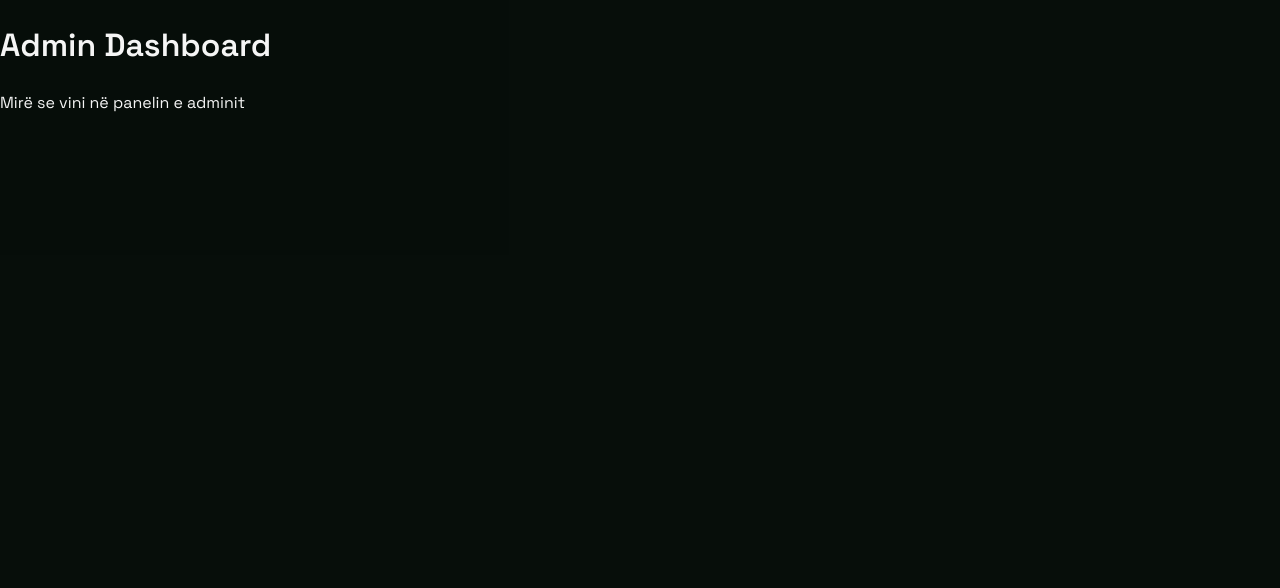
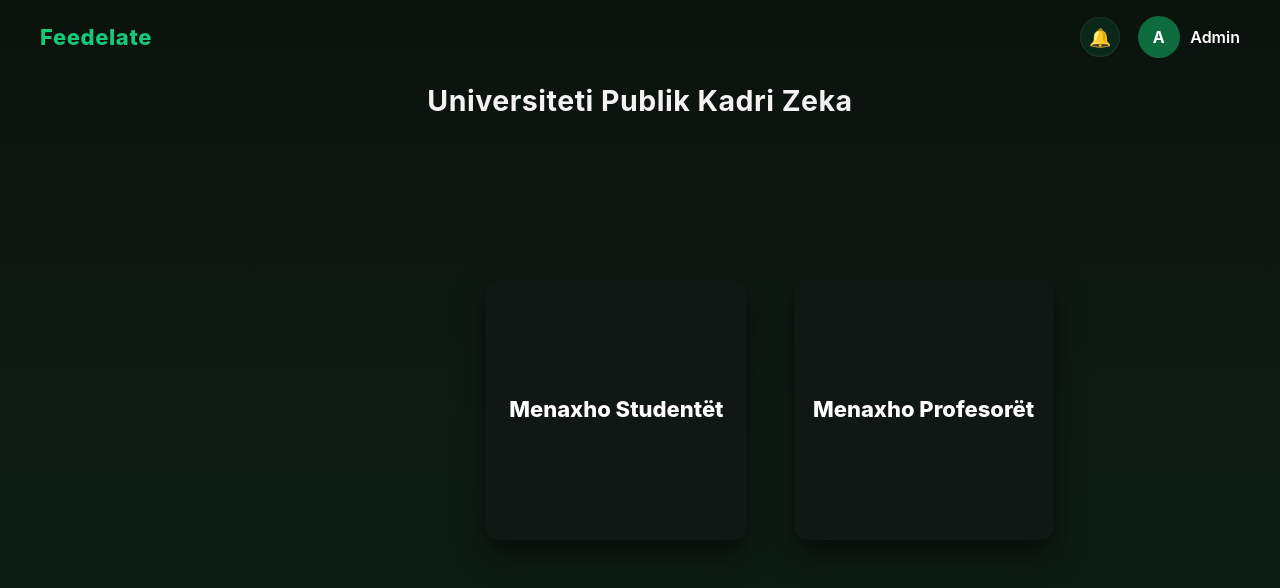
Before and after one commit to Agon06/Feedelate-UKZ, a React app in the folder Frontend/: page /admin in a window 1280 px wide. Shown: the top 588 px of the page. Built offline with nearby package versions, Linux system fonts and the light colour scheme; no server answers; the HTML template or start-up script is replaced by a standard one.

Commit message:
Nryshimi tek faqja admin

```diff
--- a/Frontend/src/Admin/AdminDashboard.jsx
+++ b/Frontend/src/Admin/AdminDashboard.jsx
@@ -1,9 +1,189 @@
-import React from 'react';
+import React, { useState, useEffect, useMemo, useCallback } from 'react';
+import { useNavigate } from 'react-router-dom';
+
 const AdminDashboard = () => {
+    const navigate = useNavigate();
+
+    const [isMobile, setIsMobile] = useState(false);
+    useEffect(() => {
+        const onResize = () => setIsMobile(window.innerWidth < 720);
+        onResize();
+        window.addEventListener('resize', onResize);
+        return () => window.removeEventListener('resize', onResize);
+    }, []);
+
+    const adminName = 'Admin';
+    const avatarLetter = 'A';
+
+    const pageStyle = {
+        color: '#fff',
+        minHeight: '100vh',
+        background: 'linear-gradient(180deg, rgba(10,18,12,1) 0%, rgba(14,28,20,1) 50%, rgba(12,30,18,1) 100%)',
+        padding: 0,
+        margin: 0,
+        fontFamily: 'Inter, system-ui, Arial, sans-serif',
+        boxSizing: 'border-box'
+    };
+
+    const topBarStyle = {
+        display: 'flex',
+        justifyContent: 'space-between',
+        alignItems: 'center',
+        padding: isMobile ? '0.85rem 1.5rem' : '1rem 2.5rem',
+        minHeight: 64,
+        width: '100%',
+        boxSizing: 'border-box'
+    };
+
+    const brandStyle = {
+        color: '#17c77a',
+        fontWeight: 800,
+        fontSize: isMobile ? 18 : 22,
+        letterSpacing: 0.6
+    };
+
+    const titleStyle = {
+        textAlign: 'center',
+        fontSize: isMobile ? 16 : 19,
+        marginTop: isMobile ? 10 : 6,
+        opacity: 0.95,
+        letterSpacing: 0.5
+    };
+
+    const actionsStyle = {
+        display: 'flex',
+        alignItems: 'center',
+        gap: isMobile ? 12 : 18
+    };
+
+    const bellStyle = {
+        width: 40,
+        height: 40,
+        borderRadius: 20,
+        background: 'rgba(23, 199, 122, 0.12)',
+        border: '1px solid rgba(255,255,255,0.08)',
+        display: 'flex',
+        alignItems: 'center',
+        justifyContent: 'center',
+        fontSize: 18,
+        color: '#fbd38d'
+    };
+
+    const adminBadge = {
+        display: 'flex',
+        alignItems: 'center',
+        gap: 10,
+        fontWeight: 600
+    };
+
+    const avatarStyle = {
+        width: 42,
+        height: 42,
+        borderRadius: 21,
+        background: '#0e6b3d',
+        display: 'flex',
+        alignItems: 'center',
+        justifyContent: 'center',
+        color: '#fff',
+        fontWeight: 700,
+        letterSpacing: 0.8
+    };
+
+    const layoutContainer = {
+        position: 'relative',
+        minHeight: isMobile ? '90vh' : '70vh',
+        width: '100%',
+        display: 'block',
+        overflow: 'visible'
+    };
+
+    const cardBase = {
+        position: 'absolute',
+        width: isMobile ? 160 : 260,
+        height: isMobile ? 160 : 260,
+        background: 'rgba(16, 24, 20, 0.85)',
+        color: '#fff',
+        display: 'flex',
+        alignItems: 'center',
+        justifyContent: 'center',
+        borderRadius: 14,
+        boxShadow: '0 14px 30px rgba(0,0,0,0.6)',
+        fontSize: isMobile ? 16 : 22,
+        fontWeight: 800,
+        cursor: 'pointer',
+        transition: 'transform 180ms ease, box-shadow 180ms ease'
+    };
+
+    const cards = useMemo(() => ([
+        { id: 'students', label: 'Menaxho Studentët', to: '/admin/menaxho-studentet' },
+        { id: 'professors', label: 'Menaxho Profesorët', to: '/admin/menaxho-profesoret' }
+    ]), []);
+
+    const positions = useMemo(() => (
+        isMobile
+            ? [
+                { left: '50%', top: '28%', transform: 'translateX(-50%)' },
+                { left: '50%', top: '58%', transform: 'translateX(-50%)' }
+            ]
+            : [
+                { left: '38%', top: '28%' },
+                { left: '62%', top: '28%' }
+            ]
+    ), [isMobile]);
+
+    const handleNavigate = useCallback((to) => {
+        navigate(to);
+    }, [navigate]);
+
+    const handleKeyDown = useCallback((event, to) => {
+        if (event.key === 'Enter' || event.key === ' ') {
+            event.preventDefault();
+            handleNavigate(to);
+        }
+    }, [handleNavigate]);
+
     return (
-        <div className="admin-dashboard">
-            <h1>Admin Dashboard</h1>
-            <p>Mirë se vini në panelin e adminit</p>
+        <div className="admin-dashboard" style={pageStyle}>
+            <div style={topBarStyle}>
+                <div style={brandStyle}>Feedelate</div>
+                <div style={{ flex: 1 }} />
+                <div style={actionsStyle}>
+                    <div style={bellStyle} aria-label="notifications" role="img">
+                        🔔
+                    </div>
+                    <div style={adminBadge}>
+                        <div style={avatarStyle}>{avatarLetter}</div>
+                        <span>{adminName}</span>
+                    </div>
+                </div>
+            </div>
+
+            <div style={{ width: '100%', boxSizing: 'border-box' }}>
+                <div style={titleStyle}>
+                    <h2 style={{ margin: 0 }}>Universiteti Publik Kadri Zeka</h2>
+                </div>
+            </div>
+
+            <main style={{ ...layoutContainer, width: '100%', boxSizing: 'border-box' }}>
+                {cards.map(({ id, label, to }, idx) => {
+                    const pos = positions[idx % positions.length];
+                    const transformStyle = pos.transform ? { transform: pos.transform } : {};
+                    return (
+                        <div
+                            key={id}
+                            role="button"
+                            tabIndex={0}
+                            aria-label={label}
+                            onClick={() => handleNavigate(to)}
+                            onKeyDown={(event) => handleKeyDown(event, to)}
+                            style={{ ...cardBase, left: pos.left, top: pos.top, ...transformStyle }}
+                            className="admin-card"
+                        >
+                            {label}
+                        </div>
+                    );
+                })}
+            </main>
         </div>
     );
 };
```
